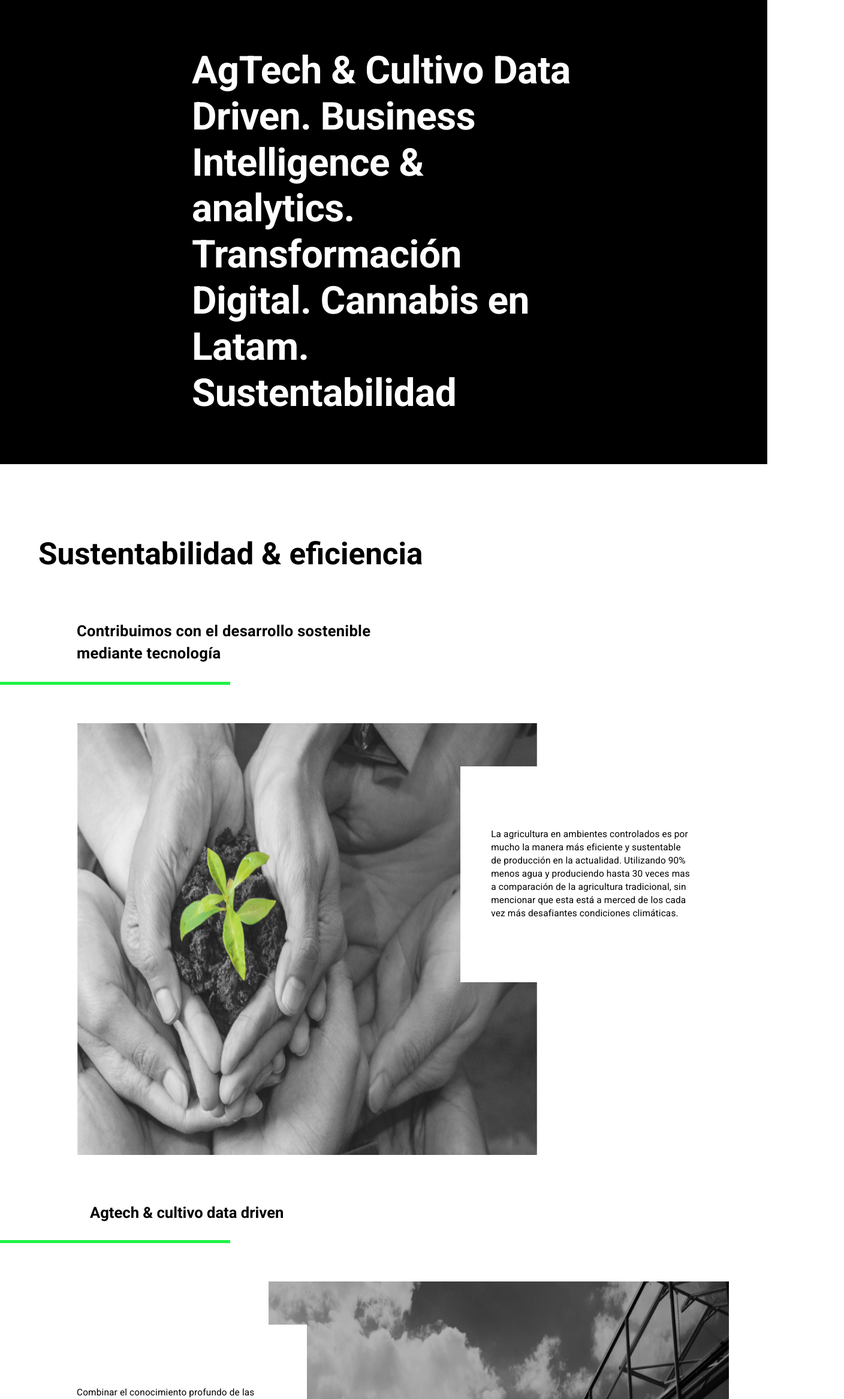
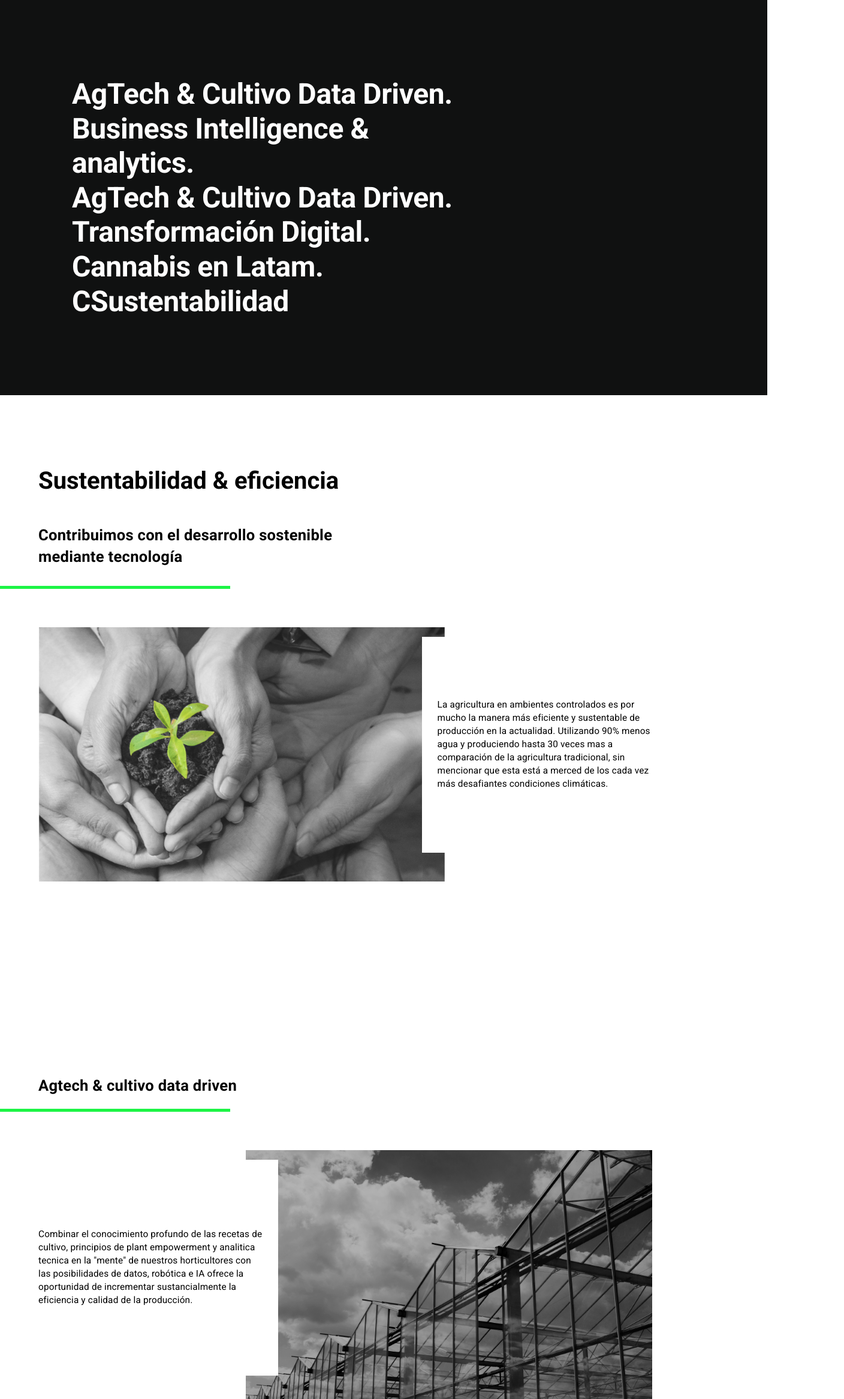
Before and after one commit to EsquizoDEV/hervana, a React (Create React App) app: page /ourfocus in a window 1280 px wide. Shown: the part 80-2413 px from the top of the page at 60% size, 1408 px wide, since content can reach past the window. Built offline with nearby package versions, Linux system fonts and the light colour scheme.

Commit message:
our focus fixed

```diff
--- a/src/components/UXComponents/Cards/CircleContent.jsx
+++ b/src/components/UXComponents/Cards/CircleContent.jsx
@@ -7,6 +7,7 @@ import Button from '@mui/material/Button';
 import Typography from '@mui/material/Typography';
 import { Box } from '@mui/system';
 import {ThemeProvider, createTheme} from '@mui/material/styles'
+import history from '../../../history'
 
 const theme = createTheme({
   components:{
@@ -61,7 +62,10 @@ export const ImgInfoCard = (props) => {
                 {props.content}
               </Typography>
               <CardActions sx={{justifyContent: 'flex-end'}}>
-                  <Button sx={{color:"black", fontWeight:"bold", fontSize:"20px"}} size="small">Learn More</Button>
+                  <Button onClick={()=> {
+                    history.push("ourfocus");
+                    window.location.reload();
+                  }} sx={{color:"black", fontWeight:"bold", fontSize:"20px"}} size="small">Learn More</Button>
               </CardActions>
           </CardContent>
       </Box>
--- a/src/views/enfoque/OurFocus.jsx
+++ b/src/views/enfoque/OurFocus.jsx
@@ -35,7 +35,7 @@ const OurFocus = () => {
                 justifyContent="space-evenly"
                 alignItems="stretch"
             >
-                <Grid item xs={12} sx={{backgroundColor:"black", height:"100%"}} container>
+                <Grid item xs={12} sx={{backgroundColor:"#101111", height:"100%"}} container>
                   <FocusHeader isMobile={isMobile}/>
                 </Grid>
 
@@ -44,11 +44,11 @@ const OurFocus = () => {
                         <Typography
                             variant="h3"
                             style={{
-                                fontSize: isMobile ? "11vw" : "4vw",
+                                fontSize: isMobile ? "4vw" : "5vh",
                                 fontWeight:"bold",
                                 paddingLeft:"5%",
                                 marginTop:"15vh",
-                                marginBottom: isMobile ? "6vh" : "10vh"
+                                marginBottom: isMobile ? "4vh" : "6vh"
                             }}
                         >
                             Sustentabilidad & eficiencia
@@ -58,7 +58,7 @@ const OurFocus = () => {
                             fontSize:isMobile ? "4vw" : "2vw",
                             fontWeight:"bold",
                             marginBottom:"30px",
-                            paddingLeft:"10%",
+                            paddingLeft:"5%",
                             width:"40%"
                             }
                         }>
@@ -85,15 +85,15 @@ const OurFocus = () => {
                 <Grid item xs={12}>
                     <Box
                         sx={{
-                        marginBottom:"500px",
+                        marginBottom:"30vh",
                         width:"100%"
                         }}
                     >
-                        <Typography variant="h3" style={
+                        <Typography variant="body2" style={
                         {
                             fontSize:isMobile ? "4vw" : "2vw",
                             fontWeight:"bold",
-                            paddingLeft:"150px",
+                            paddingLeft:"5%",
                             marginTop:"50px",
                             marginBottom:"20px",
                             width:"50%"
@@ -106,8 +106,6 @@ const OurFocus = () => {
                         {
                             fontSize:"2vw",
                             fontWeight:"bold",
-                            marginBottom:"30px",
-                            paddingLeft:"150px",
                             width:"40%"
                         }
                         }>
@@ -130,17 +128,11 @@ const OurFocus = () => {
                     </Box>
                 </Grid>
 
-                <Grid item xs={12} sx={{marginBottom: isMobile ? "25vh" : "5vh"}}>
+                  <Box sx={{marginBottom:"10vh"}}>
                     <Grid
                         container
                         direction="row"
                         justifyContent="space-evenly"
-                        alignItems="stretch"
-                        sx={{
-                            paddingRight:"15vw",
-                            paddingLeft:"15vw",
-                            width:"100%",
-                        }}
                     >
                         <Grid item xs={12} md={4}>
                             <Box sx={{
@@ -148,42 +140,48 @@ const OurFocus = () => {
                                 display:"flex",
                                 flexDirection:"column",
                                 alignItems:"center",
-                                justifyItems:"stretch",}}>
+                                marginLeft:"5vw"
+                                }}>
                                 <Typography variant="body2" style={{fontWeight:"bold", fontSize:"4vh"}}>
                                     Creación de paneles de control en la nube
                                 </Typography>
                                 {/* //*Aqui van los svg que no sirven */}
-                                <img src={paneles} style={{width:isMobile ? "60%" :"80%"}} alt="paneles"/>
                             </Box>
                         </Grid>
                         <Grid item xs={12} md={4}>
-                            <Box sx={{width:"100%", display:"flex", flexDirection:"column", alignItems:"center"}}>
+                            <Box sx={{width:"100%%", display:"flex", flexDirection:"column", alignItems:"center"}}>
                                 <Typography variant="body2" style={{fontWeight:"bold", fontSize:"4vh"}}>
                                     Robótica
                                 </Typography>
                                 {/* //*Aqui van los svg que no sirven */}
-                                <img src={robotica} style={{width:"80%"}} alt="paneles"/>
                             </Box>
                         </Grid>
                         <Grid item xs={12} md={4}>
-                            <Box sx={{width:"100%", display:"flex", flexDirection:"column", alignItems:"center"}}>
-                                <Typography variant="body2" style={{fontWeight:"bold", fontSize:"4vh"}}>
+                            <Box sx={{width:"100%", display:"flex", flexDirection:"column", alignItems:"center", marginRight:"3vw"}}>
+                                <Typography variant="body2" style={{marginRight:"inherit",fontWeight:"bold", fontSize:"4vh"}}>
                                     Inteligencia artificial
                                 </Typography>
                                 {/* //*Aqui van los svg que no sirven */}
-                                <img src={AI} style={{width:"80%"}} alt="paneles"/>
                             </Box>
                         </Grid>
                     </Grid>
-                </Grid>
+                    <Box>
+                      <Grid container direction="row" justifyContent="space-evenly">
+                        <img src={paneles} style={{width:isMobile ? "60%" :"15%"}} alt="paneles"/>
+                        <img src={robotica} style={{width:"15%"}} alt="paneles"/>
+                        <img src={AI} style={{width:"15%"}} alt="paneles"/>
+                      </Grid>
+
+                    </Box>
+                    </Box>
 
                 <Grid item xs={12}>
                   <Box>
                     <Typography variant="h3" style={
                       {
-                        fontSize:isMobile ? "8vw" : "4vw",
+                        fontSize:isMobile ? "8vw" : "2vw",
                         fontWeight:"bold",
-                        paddingLeft:isMobile ? "12%" : "30%",
+                        paddingLeft:isMobile ? "12%" : "5%",
                         marginTop:"50px",
                         marginBottom:"20px"
                       }
@@ -195,8 +193,8 @@ const OurFocus = () => {
                       {
                         fontSize:"2vw",
                         fontWeight:"bold",
-                        marginBottom:"10vh",
-                        paddingLeft:"15%",
+                        marginBottom:"",
+                        paddingLeft:"5%",
                         width:"40%"
                       }
                     }>
@@ -207,12 +205,14 @@ const OurFocus = () => {
 
                     <Typography variant="body2"
                         sx={{
-                            fontSize:"30px",
+                            fontSize:"1.2vw",
                             fontWeight:"400",
-                            width:"60%",
-                            marginLeft:isMobile ? "20%" : "30%",
+                            width:"35%",
+                            marginLeft:isMobile ? "20%" : "5%",
                             marginTop:"50px",
-                            marginBottom:"30px"
+                            marginBottom:"30px",
+                            paddingRight:"1vw",
+                            paddingLeft:""
                         }}
                     >
                     La inteligencia de negocios (BI) combina
@@ -224,7 +224,7 @@ const OurFocus = () => {
                     </Typography>
 
                     <div style={{padding:"15vw", paddingTop:"0"}}>
-                      <img src={bi} alt="business intelligence" style={{width:"100%", height:"40%"}}/>
+                      <img src={bi} alt="business intelligence" style={{width:"100%", height:"200%"}}/>
                     </div>
                   </Box>
                 </Grid>
@@ -232,15 +232,15 @@ const OurFocus = () => {
                 <Grid item xs={12}>
                     <Box sx={
                     {
-                        marginBottom:"500px"
+                        marginBottom:"20vh"
                     }}>
 
                         <Typography variant="h3" style={
                         {
-                            fontSize:"4vw",
+                            fontSize:"2vw",
                             fontWeight:"bold",
-                            paddingLeft:"150px",
-                            marginTop:"50px",
+                            paddingLeft:"5%",
+                            marginTop:"",
                             marginBottom:"20px"
                         }
                         }>
@@ -251,7 +251,7 @@ const OurFocus = () => {
                         {
                             fontSize:"2vw",
                             fontWeight:"bold",
-                            marginBottom:"30px",
+                            marginBottom:"",
                             paddingLeft:"150px",
                             width:"40%"
                         }
@@ -259,7 +259,25 @@ const OurFocus = () => {
                         </Typography>
 
                         <div style={{backgroundColor:"#1CF445", height:"5px", width:"30%"}}></div>
-                        <TextOnImage
+                        <Box sx={{display:"flex",width:"100%", paddingLeft:"5%"}}>
+                          <img style={{width:"50%"}} src={latam}/>
+                          <Typography variant="body2" sx={{fontSize:"1.2vw", width:"50%", paddingRight:"10vw"}}>
+                            Los productores en Latam pueden
+                            conseguir
+                            liderar la industria mundial en calidad y
+                            costos por las condiciones favorables
+                            para la
+                            producción, como los bajos costos
+                            laborales,
+                            el clima, y la luminosidad, entre otros
+                            factores propicios. Hay una gran
+                            oportunidad de crear una verdadera y
+                            profunda revolución industria y
+                            económica
+                            en el continente.
+                          </Typography>
+                        </Box>
+                        {/* <TextOnImage
                         imagePosition="left"
                         img={latam}
                         isMobile={isMobile}
@@ -277,7 +295,7 @@ const OurFocus = () => {
                         profunda revolución industria y
                         económica
                         en el continente.`
-                        }/>
+                        }/> */}
 
                     </Box>
                 </Grid>
@@ -285,14 +303,14 @@ const OurFocus = () => {
                 <Grid item xs={12}>
                   <Box sx={
                   {
-                    marginBottom:"500px",
+                    marginBottom:"10vh",
                     width:"100%"
                   }}>
                     <Typography variant="h3" style={
                       {
-                        fontSize:"4vw",
+                        fontSize:"2vw",
                         fontWeight:"bold",
-                        paddingLeft:"150px",
+                        paddingLeft:"5%",
                         marginTop:"50px",
                         marginBottom:"20px"
                       }
@@ -330,20 +348,14 @@ const OurFocus = () => {
                   </Box>
                 </Grid>
 
-                <Grid item xs={12}>
-                  <Box sx={{ width:"100%"}}>
-                    <Box sx={{display:"flex",paddingLeft:"5%",paddingRight:"5%",justifyContent:"center"}}>
-                      <img src={transDigital} style={{width:"70vw"}} alt="transformación digital"/>
-                    </Box>
-                  </Box>
-                </Grid>
-
-                <Grid item xs={12}>
-                    <Footer isMobile={isMobile}/>
-                </Grid>
-
+                <Box sx={{width:"100%",display:"flex",justifyContent:"center"}}>
+                  <img src={transDigital} style={{width:"50%"}} alt="transformación digital"/>
+                </Box>
             </Grid>
         </Box>
+        <Grid item xs={12}>
+          <Footer isMobile={isMobile}/>
+        </Grid>
     </div>
   );
 }
--- a/src/views/enfoque/components/FocusHeader.jsx
+++ b/src/views/enfoque/components/FocusHeader.jsx
@@ -7,18 +7,25 @@ export const FocusHeader = ({ isMobile }) => {
             <Typography
                 variant={isMobile ? "h5" : "h2"}
                 style={{
-                    paddingLeft: isMobile ? "15vh" : "40vh",
-                    paddingRight: isMobile ? "15vh" : "40vh",
+                    paddingLeft: isMobile ? "15vh" : "10vh",
+                    paddingRight: isMobile ? "15vh" : "60vh",
                     paddingTop: isMobile ? "5vh" : "10vh",
                     paddingBottom: isMobile ? "15vh" : "10vh",
                     maxWidth:"90%",
                     color:"white",
                     fontWeight:"bold",
-                    fontSize: isMobile ? "6vh": "8vh"
+                    fontSize: isMobile ? "4vh": "6vh"
                 }}
             >
-                AgTech & Cultivo Data Driven. Business Intelligence & analytics.
-                Transformación Digital. Cannabis en Latam. Sustentabilidad
+                <ul style={{listStyle:"none"}}>
+                    <li>AgTech & Cultivo Data Driven.</li>
+                    <li>Business Intelligence & analytics.</li>
+                    <li>AgTech & Cultivo Data Driven.</li>
+                    <li>Transformación Digital.</li>
+                    <li>Cannabis en Latam.</li>
+                    <li>CSustentabilidad</li>
+                </ul>
+
             </Typography>
         </Grid>
     )
--- a/src/views/enfoque/components/TextOnImage.jsx
+++ b/src/views/enfoque/components/TextOnImage.jsx
@@ -3,25 +3,24 @@ import {Box, Typography} from '@mui/material'
 
 
 const TextOnImage = (props)=> {
-    console.log(props.text)
     return (
         <Box
             sx={{
                 display:"flex",
                 marginTop:"8vh",
-                paddingLeft:"10vw",
+                paddingLeft:"5%",
                 paddingRight:"10vw",
                 overflow:"hidden",
             }}
         >
             {
             props.imagePosition === "left"
-            ?   <img style={{width: props.isMobile ? "80%" : "60%", height: props.isMobile ? "60%" : "90%", position:"absolute"}} src={props.img} alt="sustentabilidad"/>
+            ?   <img style={{width: props.isMobile ? "60%" : "53%", height: props.isMobile ? "60%" : "53%", position:"absolute"}} src={props.img} alt="sustentabilidad"/>
             :   null
             }
             <Box
                 sx={{
-                    marginTop:"9vh",
+                    marginTop:"2vh",
                     height:`45vh`,
                     display:"flex",
                     alignItems:"center",
@@ -41,8 +40,8 @@ const TextOnImage = (props)=> {
                         backgroundColor:"white",
                         marginRight: props.imagePosition === "right" ? "10vw" : false,
                         marginLeft: props.imagePosition === "right" ? false : "10vw",
-                        paddingLeft:`${props.imagePosition === "right" ? false : props.isMobile ? "4vw" : "4vw"}`,
-                        paddingRight:`${props.imagePosition === "right" ? props.isMobile ? "4vw" :  "4vw" : false}`,
+                        paddingLeft:`${props.imagePosition === "right" ? false : props.isMobile ? "4vw" : "2vw"}`,
+                        paddingRight:`${props.imagePosition === "right" ? props.isMobile ? "4vw" :  "2vw" : false}`,
                         height: "-webkit-fill-available",
                         display:"flex",
                         flexDirection:"column",
@@ -54,13 +53,13 @@ const TextOnImage = (props)=> {
             </Box>
             {
             props.imagePosition === "right"
-            ?   <div style={{width:"100vw", height:"100%",display:"flex", justifyContent:"flex-end", position:"absolute"}}>
+            ?   <div style={{width:"100%", height:"100%",display:"flex", justifyContent:"flex-end", position:"absolute"}}>
                     <img
                         style={{
-                            width: props.isMobile ? "80%" : "60%",
-                            height: props.isMobile ? "60%" : "90%",
+                            width: props.isMobile ? "60%" : "53%",
+                            height: props.isMobile ? "60%" : "53%",
                             position:"relative" ,
-                            right:"15vw"
+                            right:"20vw"
                         }}
                         src={props.img}
                         alt="sustentabilidad"
--- a/src/views/landing/components/Processes.jsx
+++ b/src/views/landing/components/Processes.jsx
@@ -42,7 +42,7 @@ const Processes = ({ isMobile }) => {
                 left={true}
                 title={"Paso 2"}
                 subtitle={"Trabajamos en una propuesta enfocada a resolver tus problemáticas"}
-                content={<div>Te presentamos una solución a la medida de tus necesidades basada en nuestras áreas de conocimiento: <ul style={{listStyle:'none'}}><li>- Horticultura protegida y AgTech</li> <li>- Transformación digital</li> <li>- analítica de datos e inteligencia de negocios</li> <li>- Estrategia y desarrollo de negocios</li> <li>- Industria de Cannabis</li></ul></div>}
+                content={<div>Te presentamos una solución a la medida de tus necesidades basada en nuestras áreas de conocimiento.</div>}
                 img={ImgSt2}/>
             </Grid>
             <Grid style={{marginTop:'50px', display:"flex", justifyContent:"center"}} container>
--- a/src/views/nosotros/pages/NuestraHistoria.jsx
+++ b/src/views/nosotros/pages/NuestraHistoria.jsx
@@ -29,7 +29,7 @@ const NuestraHistoria = () => {
 
                     <Grid container sx={{backgroundColor:"black", height:"40vh", display:"flex", justifyContent:"center", alignItems:"center"}}>
                         <Grid item sx={{marginTop:"40px"}}>
-                            <Typography sx={{padding:"50px", color:"white", fontSize:"40px", fontWeight:"bold"}} variant="h1">
+                            <Typography sx={{padding:"50px", color:"white", fontSize:"6vh", fontWeight:"bold"}} variant="h1">
                                 Nuestra historia
                             </Typography>
                         </Grid>
```
Also changed, not shown: src/views/nosotros/pages/Team.jsx (+14 -13 lines).
